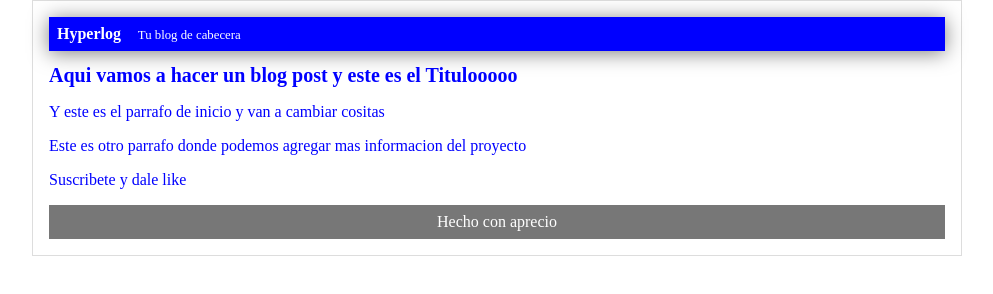
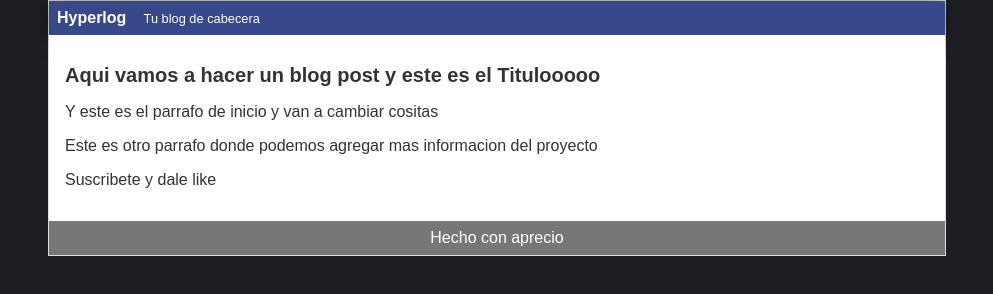
Before and after one commit to johnfrojas98/hyperblog, a plain HTML site: page index.html in a window 1280 px wide. Shown: the whole page, without its empty margins (143-1136 px from the left). Drawn offline with Linux system fonts and the light colour scheme.

```diff
--- a/css/estilos.css
+++ b/css/estilos.css
@@ -1,14 +1,18 @@
-body {
-    color: blue;
+
+body
+{
+    background: #1e1f24;
+    color: #333;
     text-align: center;
-    font-family: "Ariel";
+    font-family: Arial;
     font-size: 16px;
     margin: 0;
     padding: 0;
 }
 
-#cabecera {
-    background: blue;
+#cabecera
+{
+    background: #37488b;
     box-shadow: 0px 2px 20px 0px rgba(0,0,0,0.5);
     color: white;
     font-weight: bold;
@@ -16,22 +20,36 @@
     padding: 0.5em;
 }
 
-#cabecera #tagline {
+#cabecera #logo
+{
+    width: 20px;
+    vertical-align: middle;
+}
+
+#cabecera #tagline
+{
     padding: 0 0 0 1em;
     font-weight: normal;
     font-size: 0.8em;
 }
 
-#container {
+#container
+{
     width: 70%;
-    padding: 1em;
+    padding: 0;
     text-align: left;
     border: 1px solid #DDD;
     margin: 0 auto;
 }
 
-#container h1 {
+#container h1
+{
     font-size: 20px;
+}
+#post
+{
+    background: white;
+    padding: 1em;
 }
 
 #footer {
```
